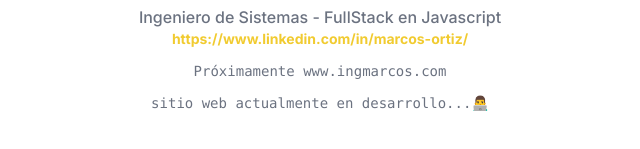
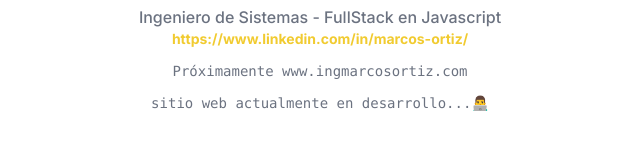
Before and after one commit to ingMarcosOrtiz/my-web, a Next.js app: page / in a window 1280 px wide. Shown: the part 259-408 px from the top of the page, without its empty margins (320-960 px from the left). Built offline with nearby package versions, Linux system fonts and the light colour scheme.

Commit message:
fix: correction word ingmarcosortiz

```diff
--- a/app/(pages)/page.tsx
+++ b/app/(pages)/page.tsx
@@ -26,7 +26,7 @@
         </Link>
 
         <p className='text-sm font-mono text-gray-500 text-center mt-3'>
-          Próximamente www.ingmarcos.com
+          Próximamente www.ingmarcosortiz.com
         </p>
         <code className='text-sm font-mono text-gray-500 text-center mt-3'>
           sitio web actualmente en desarrollo...👨‍💻
```
